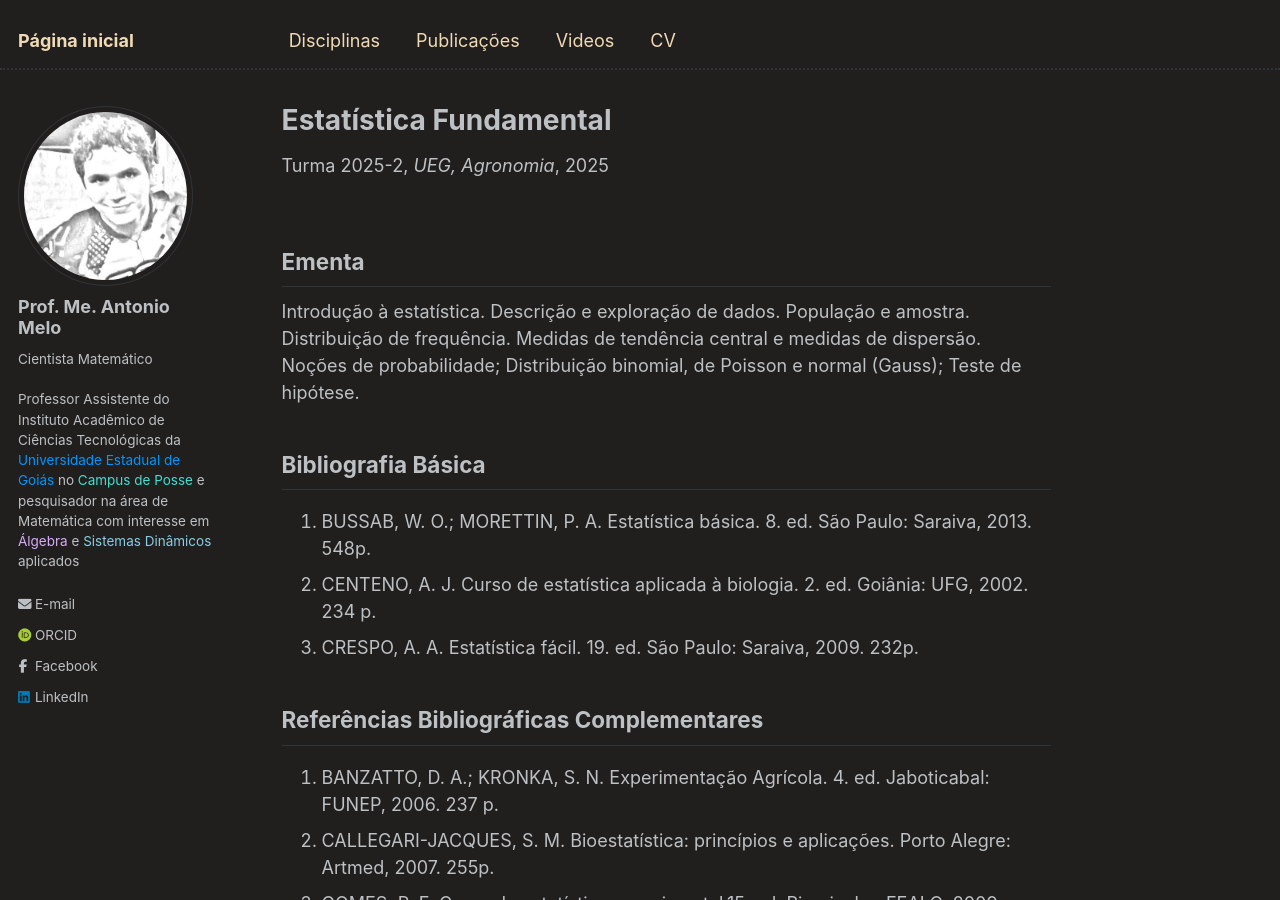
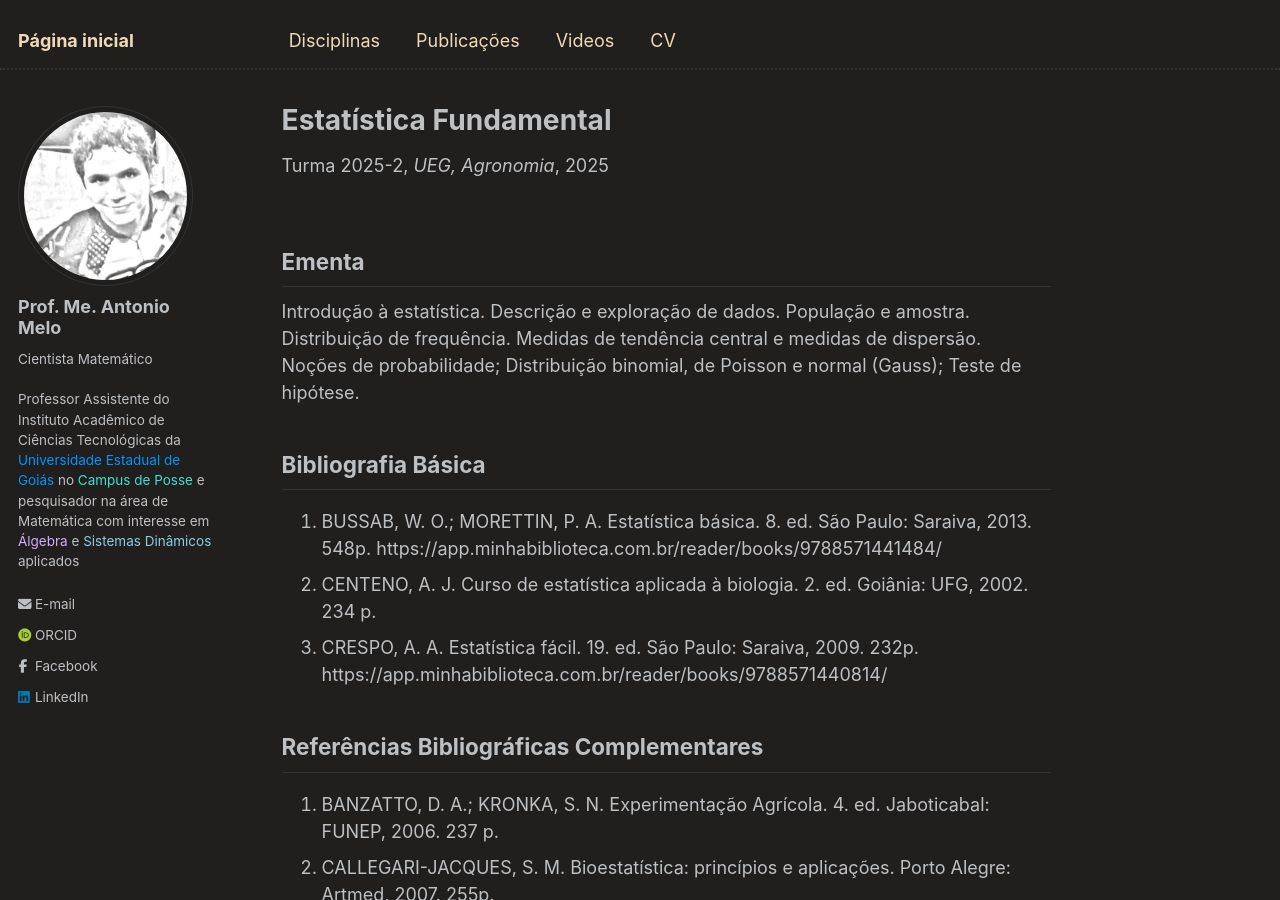
Before and after one commit to antmelo/antmelo.github.io, a Jekyll site: the page built from _teaching/2025-2-estatistica.md, in a window 1280 px wide and 900 px high. Built offline with Jekyll 4.4.1, drawn with Linux system fonts in a browser that asks for light colours; some web fonts are replaced; some of the changed lines change nothing that is shown.

Commit message:
Update 2025-2-estatistica.md

```diff
--- a/_teaching/2025-2-estatistica.md
+++ b/_teaching/2025-2-estatistica.md
@@ -16,9 +16,9 @@
 
 ## Bibliografia Básica
 
-1. BUSSAB, W. O.; MORETTIN, P. A. Estatística básica. 8. ed. São Paulo: Saraiva, 2013. 548p.
+1. BUSSAB, W. O.; MORETTIN, P. A. Estatística básica. 8. ed. São Paulo: Saraiva, 2013. 548p. https://app.minhabiblioteca.com.br/reader/books/9788571441484/
 2. CENTENO, A. J. Curso de estatística aplicada à biologia. 2. ed. Goiânia: UFG, 2002. 234 p.
-3. CRESPO, A. A. Estatística fácil. 19. ed. São Paulo: Saraiva, 2009. 232p.
+3. CRESPO, A. A. Estatística fácil. 19. ed. São Paulo: Saraiva, 2009. 232p. https://app.minhabiblioteca.com.br/reader/books/9788571440814/
 
 ## Referências Bibliográficas Complementares
 
```
